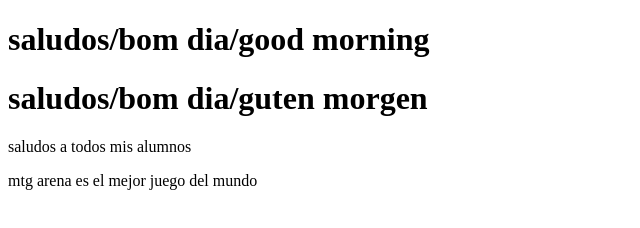
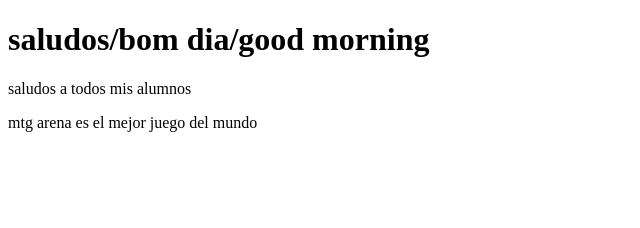
Before and after one commit to Esen-Q1-2022-Prog-Interfaz/s1-c3-proyecto-test-02, a plain HTML site: page hello.html in a window 1280 px wide. Shown: the whole page, without its empty margins (0-640 px from the left). Drawn offline with Linux system fonts and the light colour scheme.

Commit message:
update good morning

```diff
--- a/hello.html
+++ b/hello.html
@@ -10,7 +10,6 @@
 
 <body>
     <h1>saludos/bom dia/good morning</h1>
-    <h1>saludos/bom dia/guten morgen</h1>
     <p>saludos a todos mis alumnos</p>
     <p>mtg arena es el mejor juego del mundo</p>
 </body>
```
